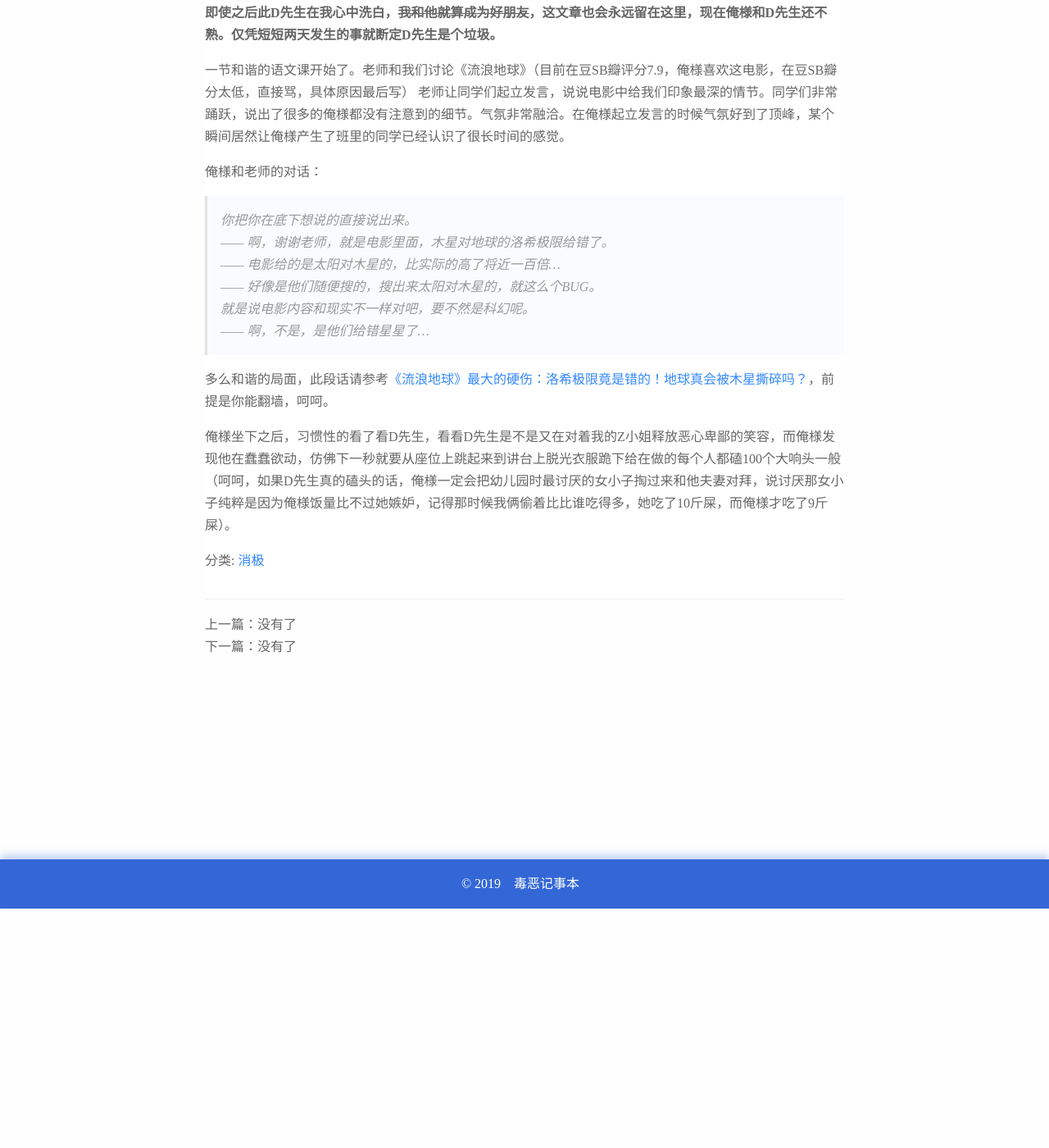
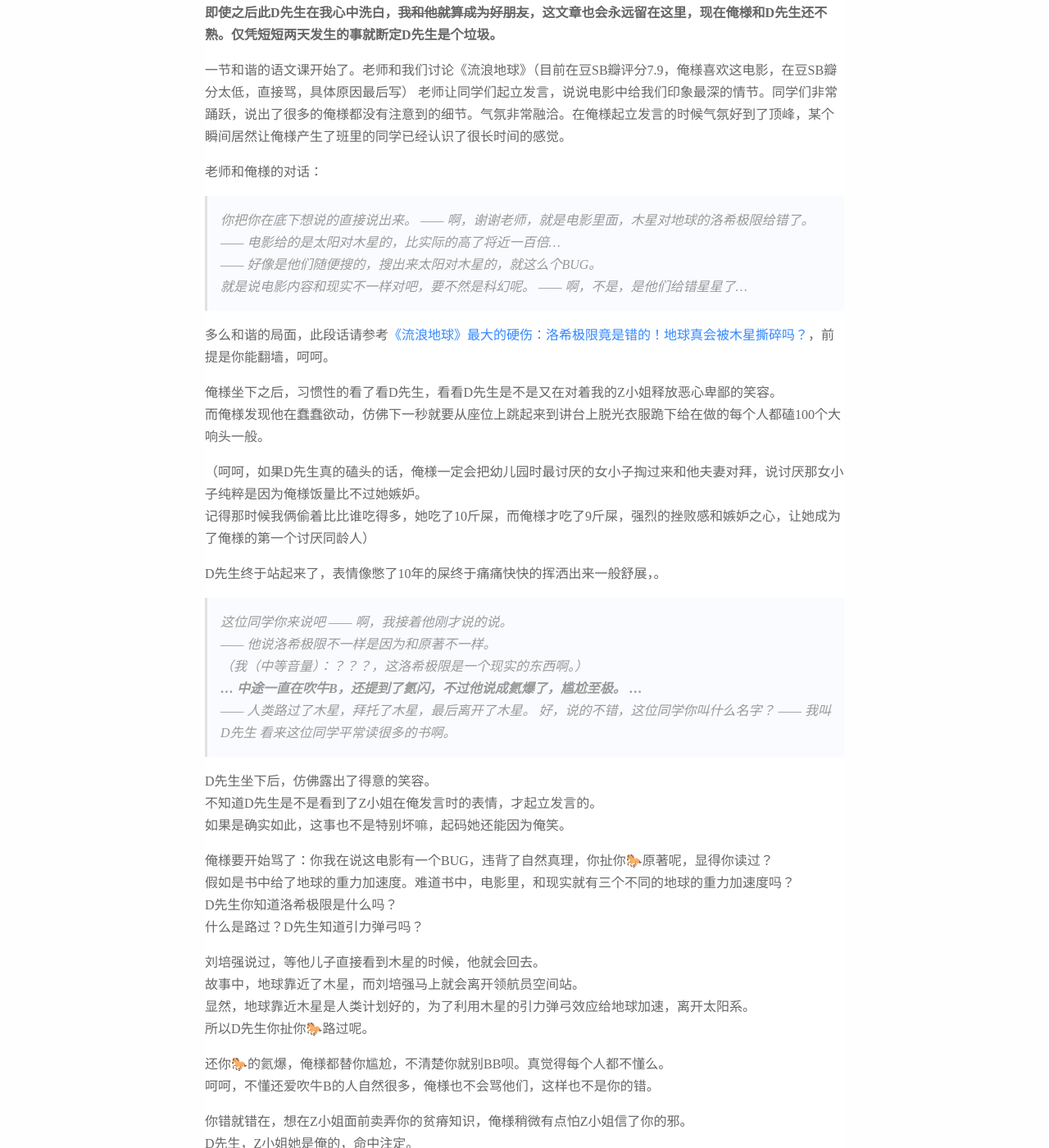
Before and after one commit to telechoc/telechoc.github.io, a Jekyll site: the page built from _posts/2019-02-19-my-new-sb-classmate.md, in a window 1280 px wide and 1400 px high, scrolled down 292 px. Shown: the whole window at 82% size. Built offline with Jekyll 4.4.1, drawn with Linux system fonts in a browser that asks for light colours; some of the changed text lies outside the part shown.

Commit message:
Update 2019-02-19-my-new-sb-classmate.md

```diff
--- a/_posts/2019-02-19-my-new-sb-classmate.md
+++ b/_posts/2019-02-19-my-new-sb-classmate.md
@@ -4,23 +4,64 @@ category: 消极
 layout: post
 ---
 
-本来分了新班之后，也可能是到了高中之后，俺様（日语：本大爷）是不想再挑人的毛病的，打算凡事没有必要不做任何评价。
+本来分了新班之后，也可能是到了高中之后，俺様（“おれさま”，日语：本大爷，以后的文章可能简写 俺）是不想再挑人的毛病的，打算凡事没有必要不做任何评价。
 本来觉得再SB的事俺様都能忍，可惜有的事还真的忍不了，这些事不只是在身边，也包括网络上。
 
-这次要说的这事，就是因为和俺様的心上人Z小姐接联系，我才忍不了，决定好好嘲讽某人一番，（以下代称D先生）。
+这次要说的这事，就是因为和俺様的心上人Z小姐间接联系，我才忍不了，决定好好嘲讽某人一番，（以下代称D先生）。
 **即使之后此D先生在我心中洗白，~~我和他就算成为好朋友~~，这文章也会永远留在这里，现在俺様和D先生还不熟。仅凭短短两天发生的事就断定D先生是个垃圾。**
 
 一节和谐的语文课开始了。老师和我们讨论《流浪地球》（目前在豆SB瓣评分7.9，俺様喜欢这电影，在豆SB瓣分太低，直接骂，具体原因最后写）
 老师让同学们起立发言，说说电影中给我们印象最深的情节。同学们非常踊跃，说出了很多的俺様都没有注意到的细节。气氛非常融洽。在俺様起立发言的时候气氛好到了顶峰，某个瞬间居然让俺様产生了班里的同学已经认识了很长时间的感觉。
 
-俺様和老师的对话：
-> *你把你在底下想说的直接说出来。*
+老师和俺様的对话：
+> 你把你在底下想说的直接说出来。
 —— 啊，谢谢老师，就是电影里面，木星对地球的洛希极限给错了。
 —— 电影给的是太阳对木星的，比实际的高了将近一百倍...
 —— 好像是他们随便搜的，搜出来太阳对木星的，就这么个BUG。
-*就是说电影内容和现实不一样对吧，要不然是科幻呢。*
+就是说电影内容和现实不一样对吧，要不然是科幻呢。
 —— 啊，不是，是他们给错星星了...
 
 多么和谐的局面，此段话请参考[《流浪地球》最大的硬伤：洛希极限竟是错的！地球真会被木星撕碎吗？](https://www.youtube.com/watch?v=2mg-9D5n9Bw)，前提是你能翻墙，呵呵。
 
-俺様坐下之后，习惯性的看了看D先生，看看D先生是不是又在对着我的Z小姐释放恶心卑鄙的笑容，而俺様发现他在蠢蠢欲动，仿佛下一秒就要从座位上跳起来到讲台上脱光衣服跪下给在做的每个人都磕100个大响头一般（呵呵，如果D先生真的磕头的话，俺様一定会把幼儿园时最讨厌的女小子掏过来和他夫妻对拜，说讨厌那女小子纯粹是因为俺様饭量比不过她嫉妒，记得那时候我俩偷着比比谁吃得多，她吃了10斤屎，而俺様才吃了9斤屎）。
+俺様坐下之后，习惯性的看了看D先生，看看D先生是不是又在对着我的Z小姐释放恶心卑鄙的笑容。
+而俺様发现他在蠢蠢欲动，仿佛下一秒就要从座位上跳起来到讲台上脱光衣服跪下给在做的每个人都磕100个大响头一般。
+
+（呵呵，如果D先生真的磕头的话，俺様一定会把幼儿园时最讨厌的女小子掏过来和他夫妻对拜，说讨厌那女小子纯粹是因为俺様饭量比不过她嫉妒。
+记得那时候我俩偷着比比谁吃得多，她吃了10斤屎，而俺様才吃了9斤屎，强烈的挫败感和嫉妒之心，让她成为了俺様的第一个讨厌同龄人）
+
+D先生终于站起来了，表情像憋了10年的屎终于痛痛快快的挥洒出来一般舒展，。
+> 这位同学你来说吧
+—— 啊，我接着他刚才说的说。
+—— 他说洛希极限不一样是因为和原著不一样。
+（我（中等音量）：？？？，这洛希极限是一个现实的东西啊。）
+**... 中途一直在吹牛B，还提到了氦闪，不过他说成氦爆了，尴尬至极。 ...**
+—— 人类路过了木星，拜托了木星，最后离开了木星。
+好，说的不错，这位同学你叫什么名字？
+—— 我叫D先生
+看来这位同学平常读很多的书啊。
+
+D先生坐下后，仿佛露出了得意的笑容。
+不知道D先生是不是看到了Z小姐在俺发言时的表情，才起立发言的。
+如果是确实如此，这事也不是特别坏嘛，起码她还能因为俺笑。
+
+俺様要开始骂了：你我在说这电影有一个BUG，违背了自然真理，你扯你🐎原著呢，显得你读过？
+假如是书中给了地球的重力加速度。难道书中，电影里，和现实就有三个不同的地球的重力加速度吗？
+D先生你知道洛希极限是什么吗？
+什么是路过？D先生知道引力弹弓吗？
+
+刘培强说过，等他儿子直接看到木星的时候，他就会回去。
+故事中，地球靠近了木星，而刘培强马上就会离开领航员空间站。
+显然，地球靠近木星是人类计划好的，为了利用木星的引力弹弓效应给地球加速，离开太阳系。
+所以D先生你扯你🐎路过呢。
+
+还你🐎的氦爆，俺様都替你尴尬，不清楚你就别BB呗。真觉得每个人都不懂么。
+呵呵，不懂还爱吹牛B的人自然很多，俺様也不会骂他们，这样也不是你的错。
+
+你错就错在，想在Z小姐面前卖弄你的贫瘠知识，俺様稍微有点怕Z小姐信了你的邪。
+D先生，Z小姐她是俺的，命中注定。
+
+至于为什么俺様要骂豆SB瓣，本来是不应该仅凭一部电影就评价一个软件的。
+不过俺様喜欢《流浪地球》，这次也懒得玩那些理性评价，放松一次也不是不好。以后也会这样。
+
+这个网站以后的文章，都会类似本文：消极至极。在这里，俺拒绝理性，不考虑合适与否，只写俺心里立刻想的。
+所以，赵小姐她是我的♥。
```
